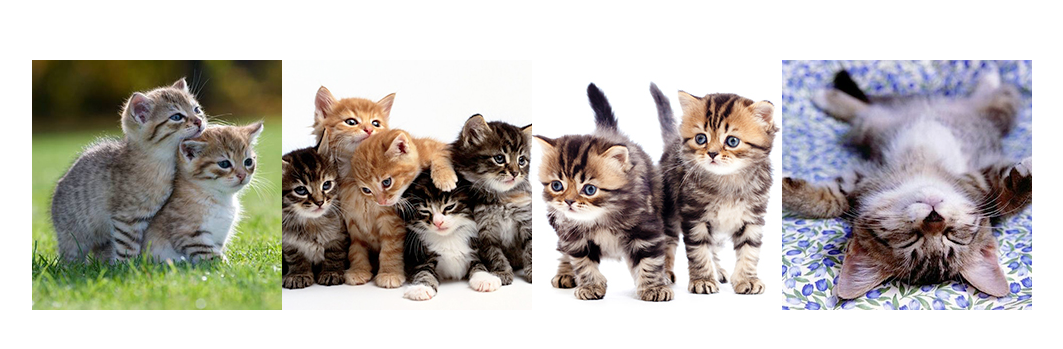
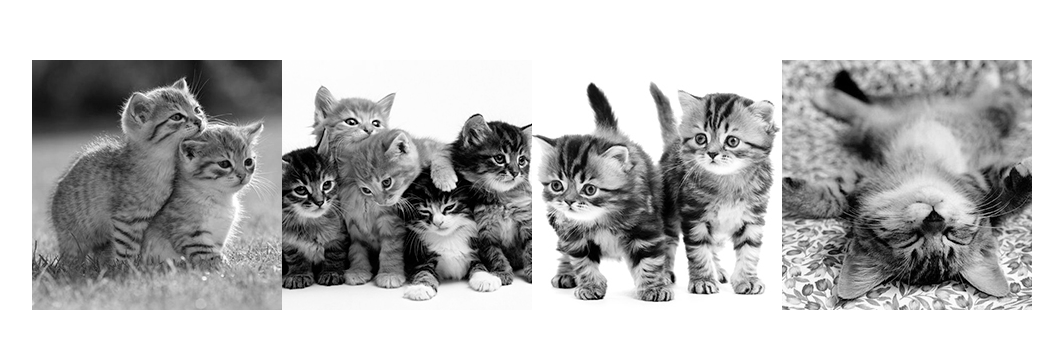
Before and after one commit to elenagarrone/gallery, a plain HTML site: page index.html in a window 1280 px wide. Shown: the part 201-550 px from the top of the page, without its empty margins (108-1171 px from the left). Drawn offline with Linux system fonts and the light colour scheme.

Commit message:
preview in grayscale

```diff
--- a/css/style.css
+++ b/css/style.css
@@ -14,3 +14,15 @@ ul li {
   left: 50%;
   transform: translate(-50%, -50%);
 }
+
+img.grayscale{
+  filter: grayscale(100%);
+  -webkit-filter: grayscale(100%);  /* For Webkit browsers */
+  filter: gray;  /* For IE 6 - 9 */
+}
+
+img.grayscale:hover{
+  filter: grayscale(0%);
+  -webkit-filter: grayscale(0%);
+  filter: none;
+}
--- a/index.html
+++ b/index.html
@@ -11,16 +11,16 @@
     <section class='container'>
       <ul>
         <li>
-          <a href='./images/cats1.jpg'><img src='./images/previews/cats1p.jpg'></a>
+          <a href='./images/cats1.jpg'><img class='grayscale' src='./images/previews/cats1p.jpg'></a>
         </li>
         <li>
-          <a href='./images/cats2.jpg'><img src='./images/previews/cats2p.jpg'></a>
+          <a href='./images/cats2.jpg'><img class='grayscale' src='./images/previews/cats2p.jpg'></a>
         </li>
         <li>
-          <a href='./images/cats3.jpg'><img src='./images/previews/cats3p.jpg'></a>
+          <a href='./images/cats3.jpg'><img class='grayscale' src='./images/previews/cats3p.jpg'></a>
         </li>
         <li>
-          <a href='./images/cats4.jpg'><img src='./images/previews/cats4p.jpg'></a>
+          <a href='./images/cats4.jpg'><img class='grayscale' src='./images/previews/cats4p.jpg'></a>
         </li>
       </ul>
     </section>
```
